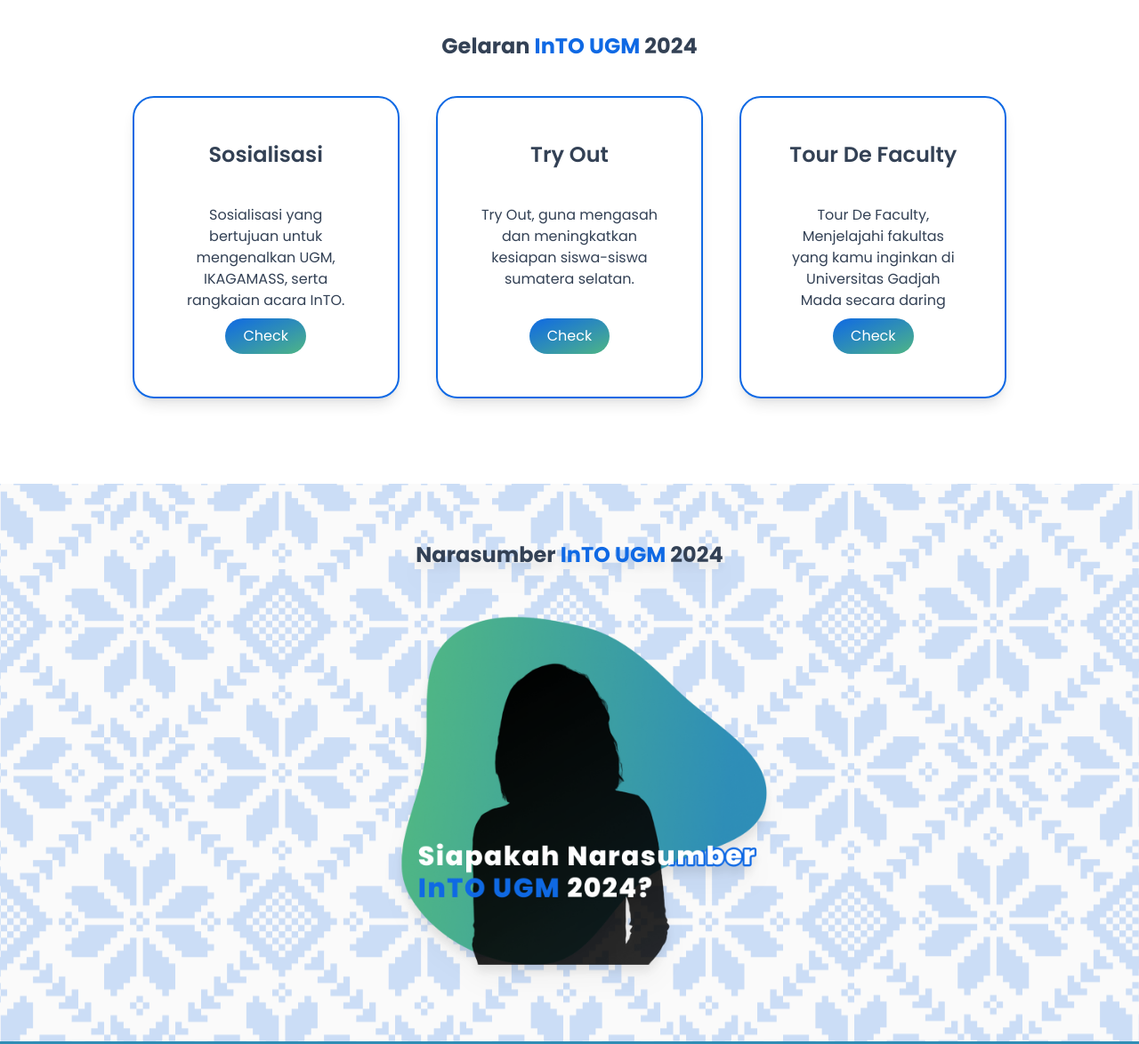
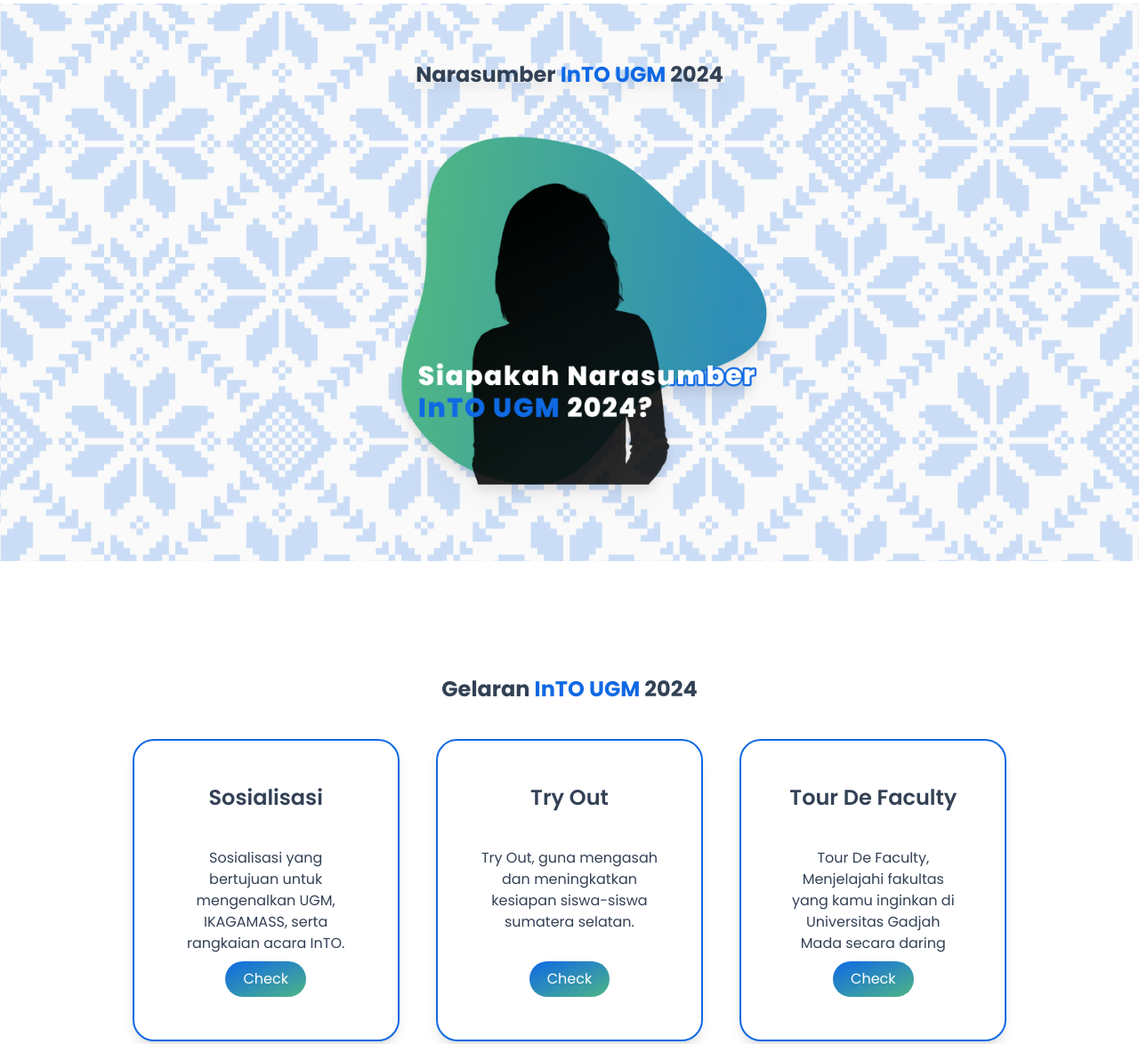
Before and after one commit to tantowish/ikagamass-component, a website: page src/app/index.html in a window 1280 px wide. Shown: the part 1629-2803 px from the top of the page at 89% size. Drawn offline with nearby package versions, Linux system fonts and the light colour scheme.

Commit message:
layout baru

```diff
--- a/src/app/index.html
+++ b/src/app/index.html
@@ -29,6 +29,7 @@
 
 </head>
 <body class="font-poppins text-slate-700">
+
     <!-- Hero Section -->
     <section class="h-screen relative overflow-hidden bg-gradient-to-l from-main via-secondary to-[#4FB685] mb-16">
         <div class="bg-cover bg-center relative z-10 w-full" style="background-image: url('../asset/home/pattern.png'); height: 100%;">
@@ -57,6 +58,8 @@
             </div>
         </div>
     </section>
+
+
 
 
     <!-- Intro Section -->
@@ -88,8 +91,21 @@
         </div>
     </section>
 
+
+
+    <!-- Narsum section -->
+    <section class="bg-[#FAFAFA] lg:p-16 py-32 lg:px-36"  style="background-image: url('../asset/home/pattern2.png'); height: 100%;">
+        <div class="max-w-6xl mx-auto">
+            <h1 class="text-center text-2xl font-bold mb-10 px-8 drop-shadow-xl">Narasumber <span class="text-main">InTO UGM</span> 2024</h1>
+            <div class="max-w-xl mx-auto px-8" >
+                <img class="drop-shadow-xl" src="../asset/home/Narasumber.png" alt="">
+            </div>
+        </div>
+    </section>
+
+
     <!-- Section Menu -->
-    <section class="p-8 lg:px-36 pb-24">
+    <section class="p-8 lg:px-36 py-32 relative">
         <div class="max-w-6xl mx-auto">
             <h1 class="text-center text-2xl font-bold mb-10">Gelaran <span class="text-main">InTO UGM</span> 2024</h1>
             <div class="flex flex-wrap items-stretch gap-8">
@@ -122,16 +138,6 @@
                         <button type="button" class="bg-gradient-to-br from-main via-secondary to-[#4FB685] text-white rounded-full px-5 py-2 hover:scale-105 transition duration-500 w-fit ease-in-out">Check</button>
                     </a>
                 </div>
-            </div>
-        </div>
-    </section>
-
-    <!-- Narsum section -->
-    <section class="bg-[#FAFAFA] lg:p-16 py-32 lg:px-36"  style="background-image: url('../asset/home/pattern2.png'); height: 100%;">
-        <div class="max-w-6xl mx-auto">
-            <h1 class="text-center text-2xl font-bold mb-10 px-8 drop-shadow-xl">Narasumber <span class="text-main">InTO UGM</span> 2024</h1>
-            <div class="max-w-xl mx-auto px-8" >
-                <img class="drop-shadow-xl" src="../asset/home/Narasumber.png" alt="">
             </div>
         </div>
     </section>
```
Also changed, not shown: src/app/sosialisasi.html (+1 -1 lines).
